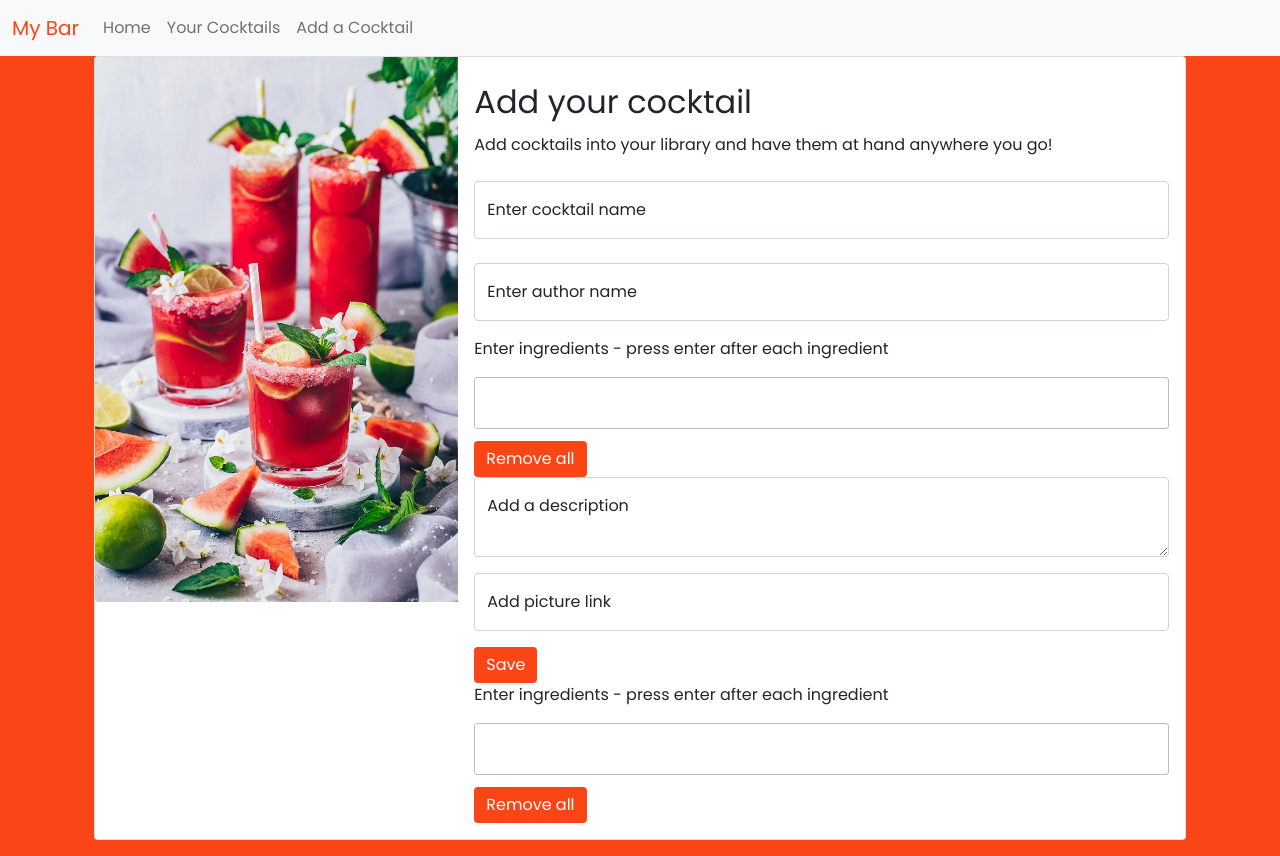
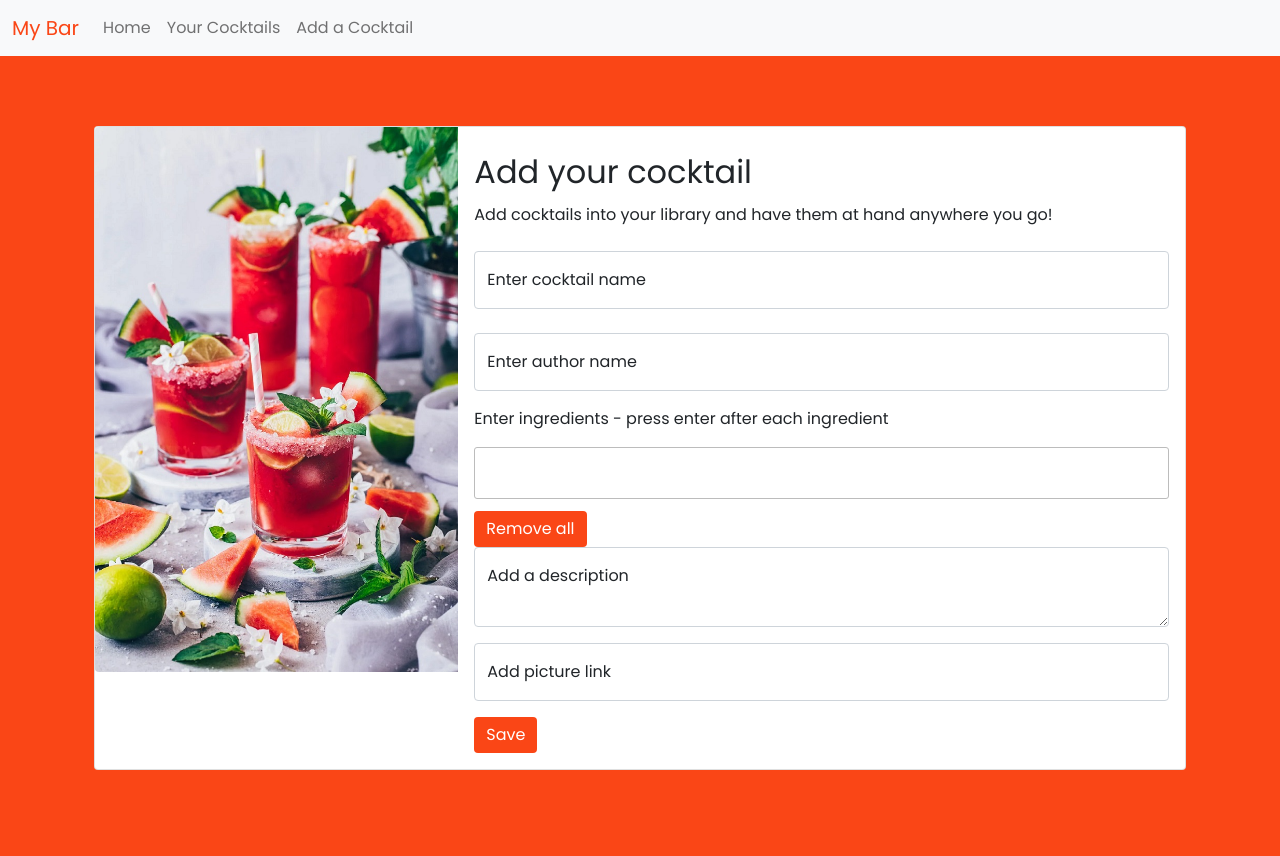
Before and after one commit to RossanaPetrar/Cocktail-Library-Angular, an Angular app: page /add-cocktail in a window 1280 px wide. Built offline with nearby package versions, Linux system fonts and the light colour scheme.

Commit message:
Finished functionality for add-cocktail page - http post (CREATE) functionality, tag input works as it should.

```diff
--- a/db.json
+++ b/db.json
@@ -7,13 +7,13 @@
         "60 ml Mezcal",
         "90 ml blood orange soda",
         "60 ml sparkling water",
-        "30 ml lemon juice",
-        "a couple of thyme sprigs",
+        "30 ml lime juice",
+        "a couple of sprigs of thyme",
         "worm salt",
         "blood orange slices"
       ],
-      "description": "Cut a lime wedge to wet the rim of your cocktail glass. Then, dip the rim into a bowl of worm salt. In a shaker, pour in mezcal and lime juice. Shake for 10 seconds. Pour into a salt-rimmed and ice-filled cocktail glass.Top off with blood orange soda and sparkling water. Garnish with a slice of blood orange and a couple sprigs of thyme.",
-      "image": "https://cdn.adh.reperio.news/image-6/6316322f-3e92-4d38-8059-3e879299019a/index.jpeg?p=a%3D1%26co%3D1.05%26w%3D500%26h%3D750%26q%3D91%26r%3Dcontain%26f%3Dwebp",
+      "description": "Cut a lime wedge to wet the rim of your cocktail glass. Then, dip the rim into a bowl of worm salt. In a shaker, pour in mezcal and lime juice. Shake for 10 seconds. Pour into a salt-rimmed and ice-filled cocktail glass. Top off with blood orange soda and sparkling water. Garnish with a slice of blood orange and a couple sprigs of thyme.",
+      "image": "https://www.kitchensanctuary.com/wp-content/uploads/2016/06/Dark-n-stormy-square-FS-2617.jpg",
       "author": "Lisa"
     },
     {
@@ -40,7 +40,7 @@
         "125 ml tonic water"
       ],
       "description": "Smash the blueberries in a tall glass. Add ice, gin, top with tonic water, squeeze lime juice and stir. Garnish with a lime wedge and mint leaves.",
-      "image": "https://cdn.adh.reperio.news/image-6/6316322f-3e92-4d38-8059-3e879299019a/index.jpeg?p=a%3D1%26co%3D1.05%26w%3D500%26h%3D750%26q%3D91%26r%3Dcontain%26f%3Dwebp",
+      "image": "https://sustainmycookinghabit.com/wp-content/uploads/2019/05/Blackberry-peach-cocktail-square.jpg",
       "author": "Vlad"
     }
   ]
--- a/src/app/components/add-cocktail/add-cocktail.component.html
+++ b/src/app/components/add-cocktail/add-cocktail.component.html
@@ -67,7 +67,7 @@
                       </p>
 
                       <ul class="input-window">
-                        <div class="tag-list" *ngFor="let tag of tags">
+                        <div class="tag-list" *ngFor="let tag of ingredients">
                           <li class="ingredient-tags">
                             {{ tag
                             }}<fa-icon
@@ -81,6 +81,7 @@
 
                       <div class="details">
                         <button
+                          type="button"
                           class="btn btn-light btn-remove-ingredients"
                           (click)="removeAll()"
                         >
@@ -119,44 +120,14 @@
                   <label for="floatingInput">Add picture link</label>
                 </div>
 
-                <input
-                  type="submit"
-                  value="Save"
+                <button
+                  type="button"
                   class="btn btn-light btn-save"
-                />
+                  (click)="onSubmit()"
+                >
+                  Save
+                </button>
               </form>
-
-              <!-- Tags imput html -->
-
-              <div class="wrapper">
-                <div class="content">
-                  <p>Enter ingredients - press enter after each ingredient</p>
-
-                  <ul class="input-window">
-                    <div class="tag-list" *ngFor="let tag of tags">
-                      <li class="ingredient-tags">
-                        {{ tag
-                        }}<fa-icon
-                          [icon]="faXmark"
-                          (click)="remove(tag)"
-                        ></fa-icon>
-                      </li>
-                    </div>
-                    <input type="text" (keyup)="addTag($event)" />
-                  </ul>
-
-                  <div class="details">
-                    <button
-                      class="btn btn-light btn-remove-ingredients"
-                      (click)="removeAll()"
-                    >
-                      Remove all
-                    </button>
-                  </div>
-                </div>
-              </div>
-
-              <!-- Tags imput html -->
             </div>
           </div>
         </div>
--- a/src/app/components/add-cocktail/add-cocktail.component.ts
+++ b/src/app/components/add-cocktail/add-cocktail.component.ts
@@ -1,6 +1,7 @@
 import { Component, OnInit } from '@angular/core';
 import { Cocktail } from '../../Cocktail';
 import { faXmark } from '@fortawesome/free-solid-svg-icons';
+import { CocktailServerService } from 'src/app/services/cocktail-server.service';
 
 @Component({
   selector: 'app-add-cocktail',
@@ -11,37 +12,62 @@ export class AddCocktailComponent implements OnInit {
   faXmark = faXmark;
   name!: string;
   author!: string;
-  ingredients!: string[];
+  ingredients: string[] = [];
   description!: string;
   image!: string;
   tags: string[] = [];
 
-  constructor() {}
+  constructor(private cocktailServer: CocktailServerService) {}
 
-  ngOnInit(): void {}
+  ngOnInit(): void {
+    console.log('init');
+  }
+
+  onSubmit() {
+    const newCocktail = {
+      name: this.name,
+      author: this.author,
+      ingredients: this.ingredients,
+      description: this.description,
+      image: this.image,
+    };
+
+    this.cocktailServer.addCocktail(newCocktail).subscribe();
+
+    console.log(newCocktail);
+
+    this.name = '';
+    this.author = '';
+    this.ingredients = [];
+    this.description = '';
+    this.image = '';
+  }
 
   addTag(e: any) {
     if (e.key == 'Enter') {
       let tag: string = e.target.value.replace(/\s+/g, ' ');
-      if (tag.length > 1 && !this.tags.includes(tag))
+      if (tag.length > 1 && !this.ingredients.includes(tag))
         tag.split(',').forEach((tag) => {
-          this.tags.push(tag);
-          console.log(this.tags);
+          this.ingredients.push(tag);
+          console.log(this.ingredients);
         });
     } else return;
     e.target.value = '';
   }
 
   remove(tag: string) {
-    let index = this.tags.indexOf(tag);
-    this.tags = [...this.tags.slice(0, index), ...this.tags.slice(index + 1)];
-    console.log(this.tags);
+    let index = this.ingredients.indexOf(tag);
+    this.ingredients = [
+      ...this.ingredients.slice(0, index),
+      ...this.ingredients.slice(index + 1),
+    ];
+    console.log(this.ingredients);
   }
 
   removeAll() {
-    this.tags.length = 0;
+    this.ingredients.length = 0;
     const ingredientTags = document.querySelectorAll('.ingredient-tags');
     ingredientTags.forEach((ingredientTags) => ingredientTags.remove());
-    console.log(this.tags);
+    console.log(this.ingredients);
   }
 }
--- a/src/app/services/cocktail-server.service.ts
+++ b/src/app/services/cocktail-server.service.ts
@@ -26,6 +26,10 @@ export class CocktailServerService {
     return this.http.delete<Cocktail>(url);
   }
 
+  addCocktail(cocktail: Cocktail): Observable<Cocktail> {
+    return this.http.post<Cocktail>(this.apiUrl, cocktail);
+  }
+
   updateCocktail(cocktail: Cocktail): Observable<Cocktail> {
     const url = `${this.apiUrl}/${cocktail.id}`;
     return this.http.patch<Cocktail>(url, cocktail, httpOptions);
```
